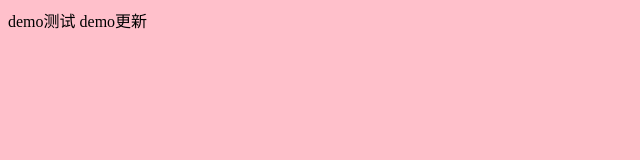
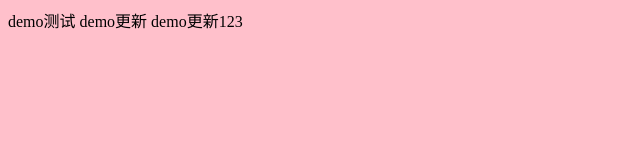
Before and after one commit to R0047621/project, a plain HTML site: page index.html in a window 1280 px wide. Shown: the whole page, without its empty margins (0-640 px from the left). Drawn offline with Linux system fonts and the light colour scheme.

Commit message:
提交版本2

```diff
--- a/index.html
+++ b/index.html
@@ -8,6 +8,7 @@
 <body>
 demo测试
 demo更新
+demo更新123
 </body>
 <script src="js/"></script>
 </html>
```
